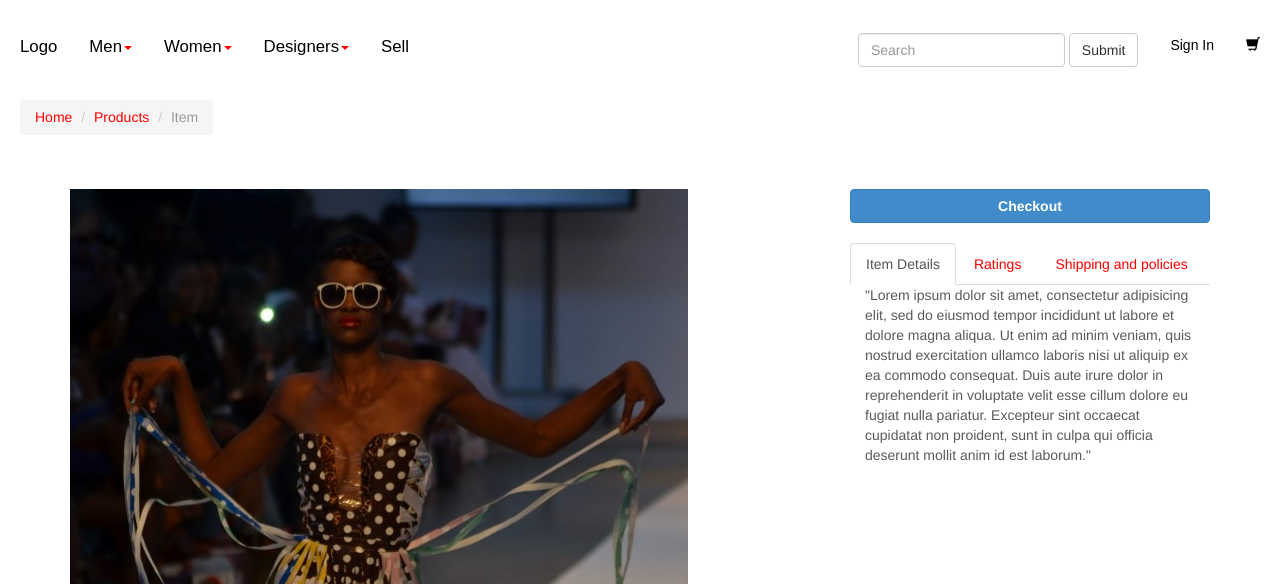
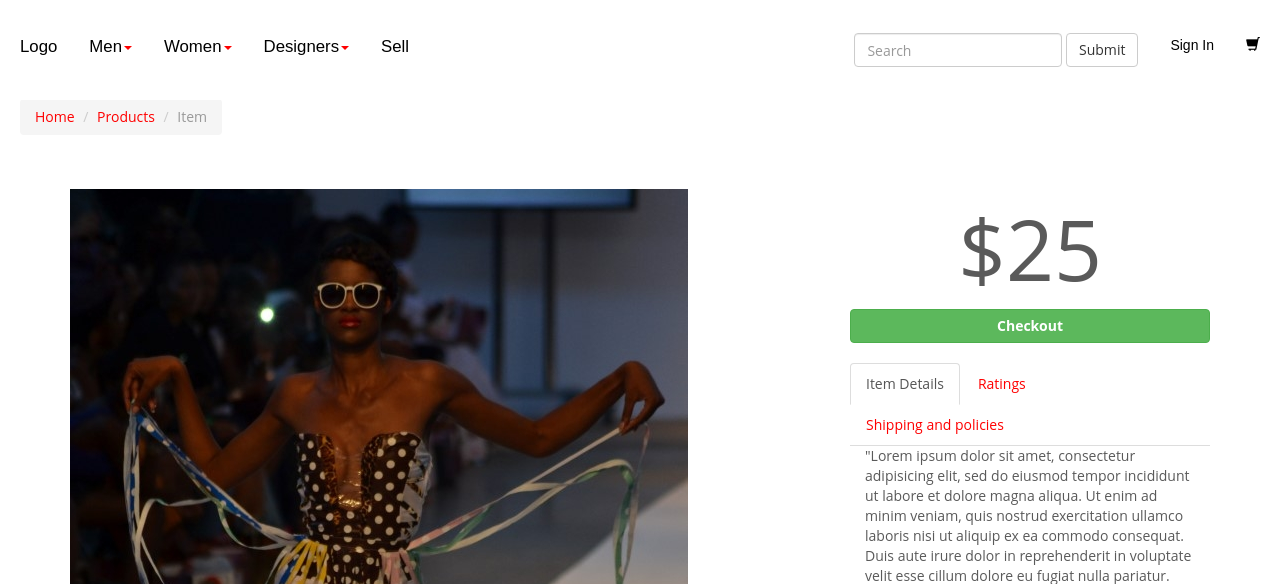
Before and after one commit to osborn/fabrique, a PHP site: page /item.html in a window 1280 px wide. Shown: the top 584 px of the page. Run offline with PHP 8.4, Linux system fonts and the light colour scheme; some libraries are stand-ins or nearby versions.

Commit message:
I added a price for individual item page on top of the checkout button

```diff
--- a/css/ensembly.css
+++ b/css/ensembly.css
@@ -4,12 +4,14 @@
  * Copyright 2013 Ensembly
  *
  */
-
-@import url(http://fonts.googleapis.com/css?family=Open+Sans);
-
 body{
     font-family: 'Open Sans', sans-serif !important;
 }
- .pad-top{
-    padding-top: 10px;
- }
+.pad-top{
+	padding-top: 10px
+}
+
+.item-price{
+	font-size: 6em;
+	text-align: center;
+}
--- a/item.html
+++ b/item.html
@@ -21,6 +21,7 @@
 
 <!-- Custom styles for this template -->
 <link href="css/carousel.css" rel="stylesheet">
+<link rel="stylesheet" href="css/ensembly.css">
 </head>
 <!-- NAVBAR
     ================================================== -->
@@ -87,7 +88,8 @@
                     <img src="images/thumb1.jpg">
                 </div>
                 <div class="col-lg-4">
-            <button class="btn btn-primary checkout"><b>Checkout</b></button>
+                    <div class="item-price">$25</div>
+                    <button class="btn btn-success checkout"><b>Checkout</b></button>
                     <br><br>
                     <ul class="nav nav-tabs">
                         <li class="active"><a href="#">Item Details</a></li>
```
Lines whose indentation alone changed are shown as unchanged.
